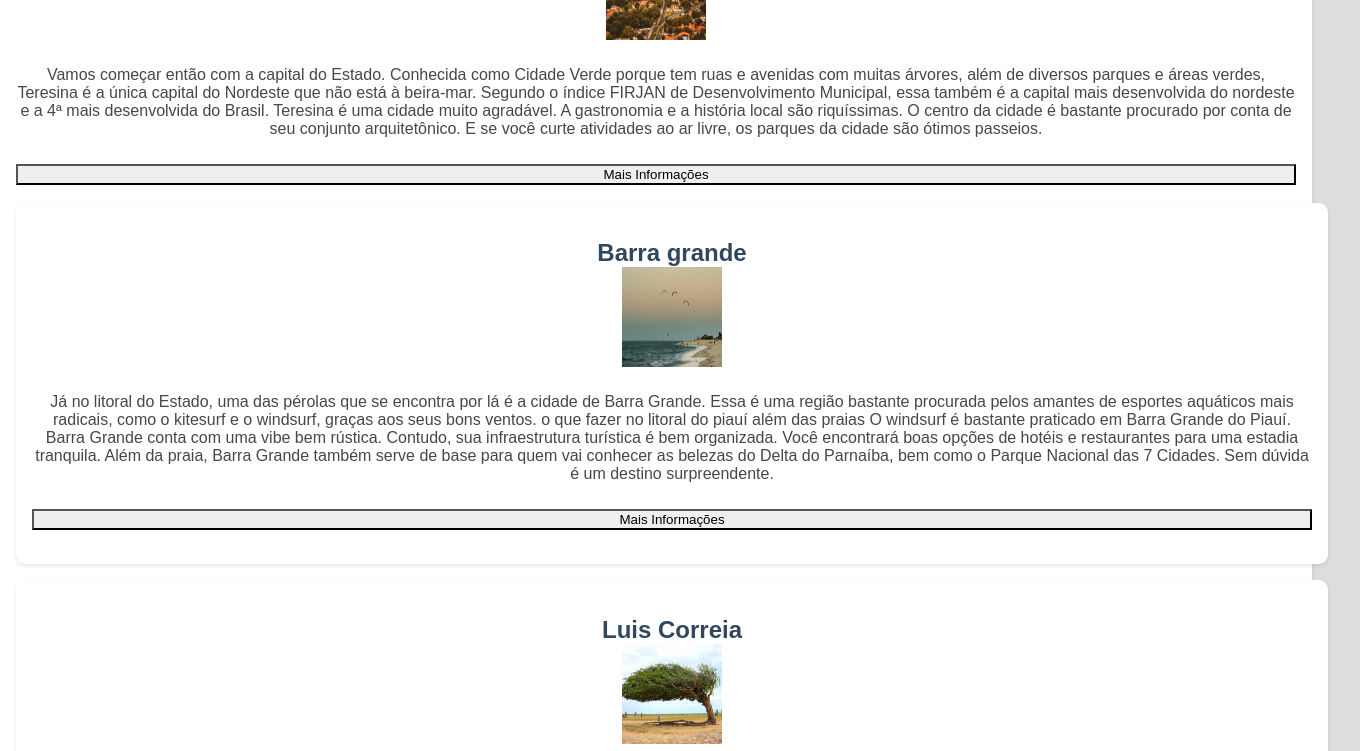
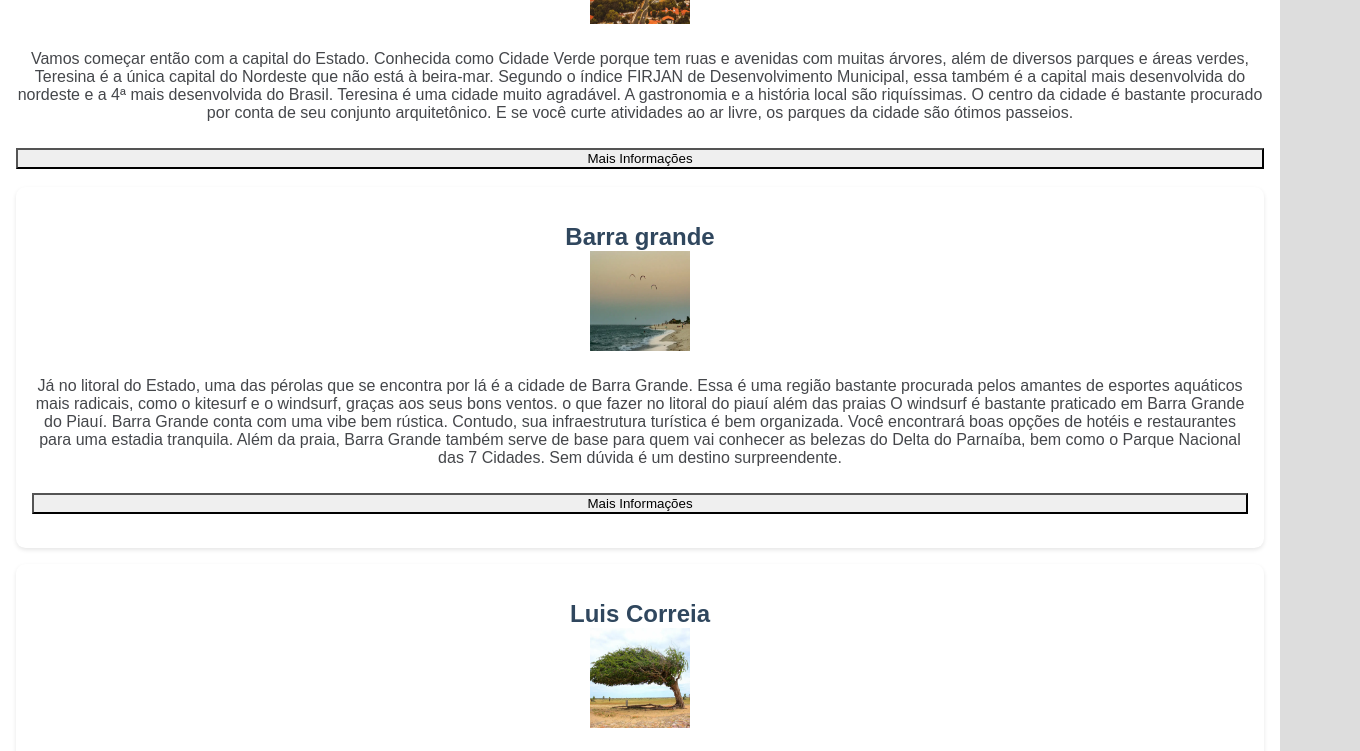
Before and after one commit to Adrianof1/Rotas-Piau-, a plain HTML site: page INDEX.HTML in a window 1280 px wide. Shown: the top 751 px of the page, 1360 px wide, since content can reach past the window. Drawn offline with Linux system fonts and the light colour scheme.

Commit message:
flex direction

```diff
--- a/STYLE.CSS
+++ b/STYLE.CSS
@@ -20,6 +20,7 @@ body {
 }
 
 body * {
+    box-sizing: border-box;
     width: 100%;
     right: 100%;
     border-radius: 0%;
@@ -241,4 +242,5 @@ footer {
 .imgcidadespiaui{
     height: 100px;
     width: 100px;
+    flex-direction: column;
 }
```
